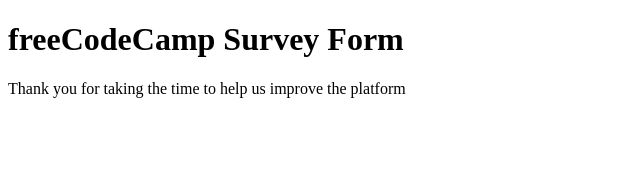
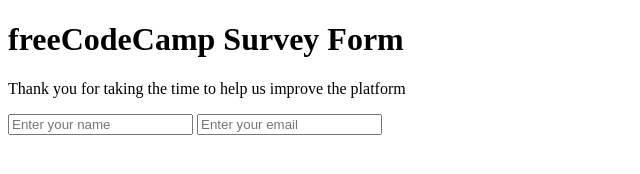
Before and after one commit to fherrerao/Hemerson-and-Fernando, a plain HTML site: page fcc-test-suite-template-master/index.html in a window 1280 px wide. Shown: the whole page, without its empty margins (0-640 px from the left). Drawn offline with Linux system fonts and the light colour scheme.

Commit message:
added the text and email inputs

```diff
--- a/fcc-test-suite-template-master/index.html
+++ b/fcc-test-suite-template-master/index.html
@@ -8,10 +8,15 @@
 
   <body>
     <script src="https://cdn.freecodecamp.org/testable-projects-fcc/v1/bundle.js"></script>
-<h1 id="title">freeCodeCamp Survey Form</h1>
-<p id="description">Thank you for taking the time to help us improve the platform</p>
-<form id="survey-form"></form>
+      <h1 id="title">freeCodeCamp Survey Form</h1>
+      <p id="description">Thank you for taking the time to help us improve the platform</p>
+      <form id="survey-form">
+        <input required id="name" type="text" placeholder="Enter your name">
+        <input required id="email" pattern=".+@globex\.com" type="email" placeholder="Enter your email">
 
-    <script  src="js/index.js"></script>
+      </form>
+
+      <script  src="js/index.js">
+      </script>
   </body>
 </html>
```
